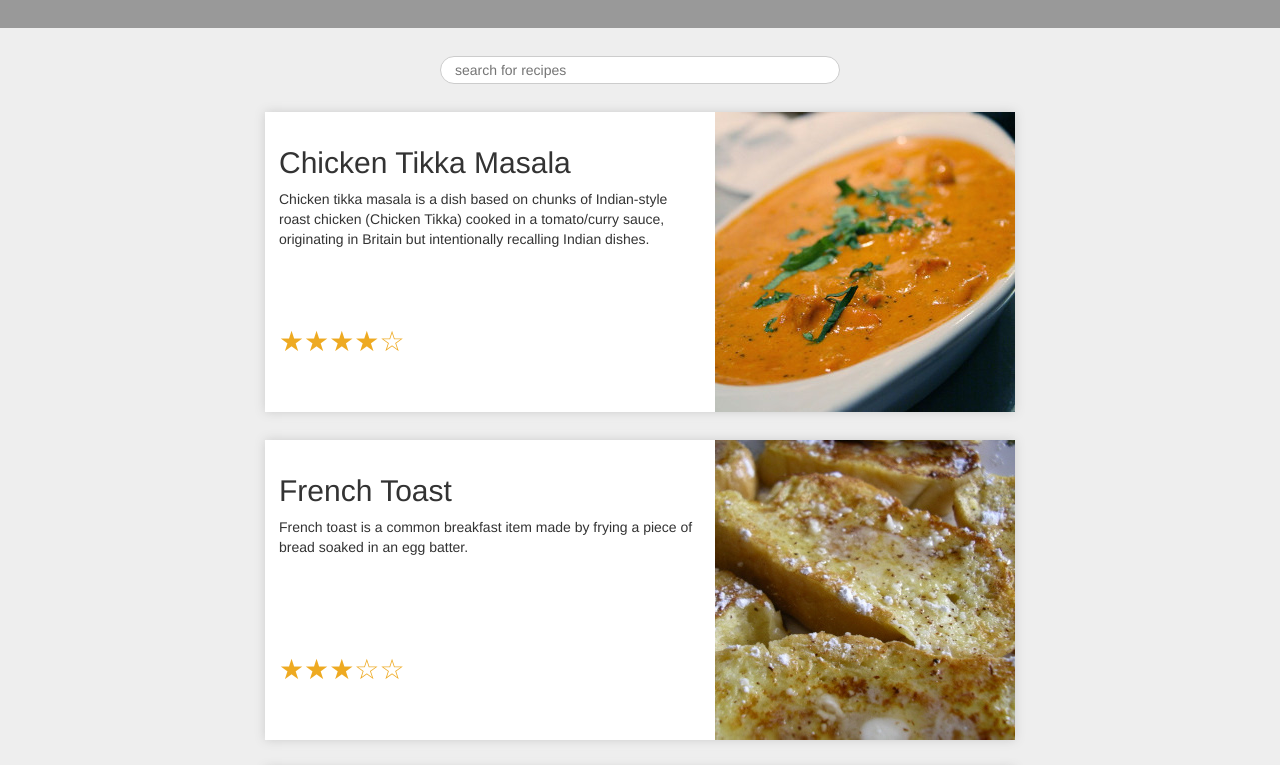
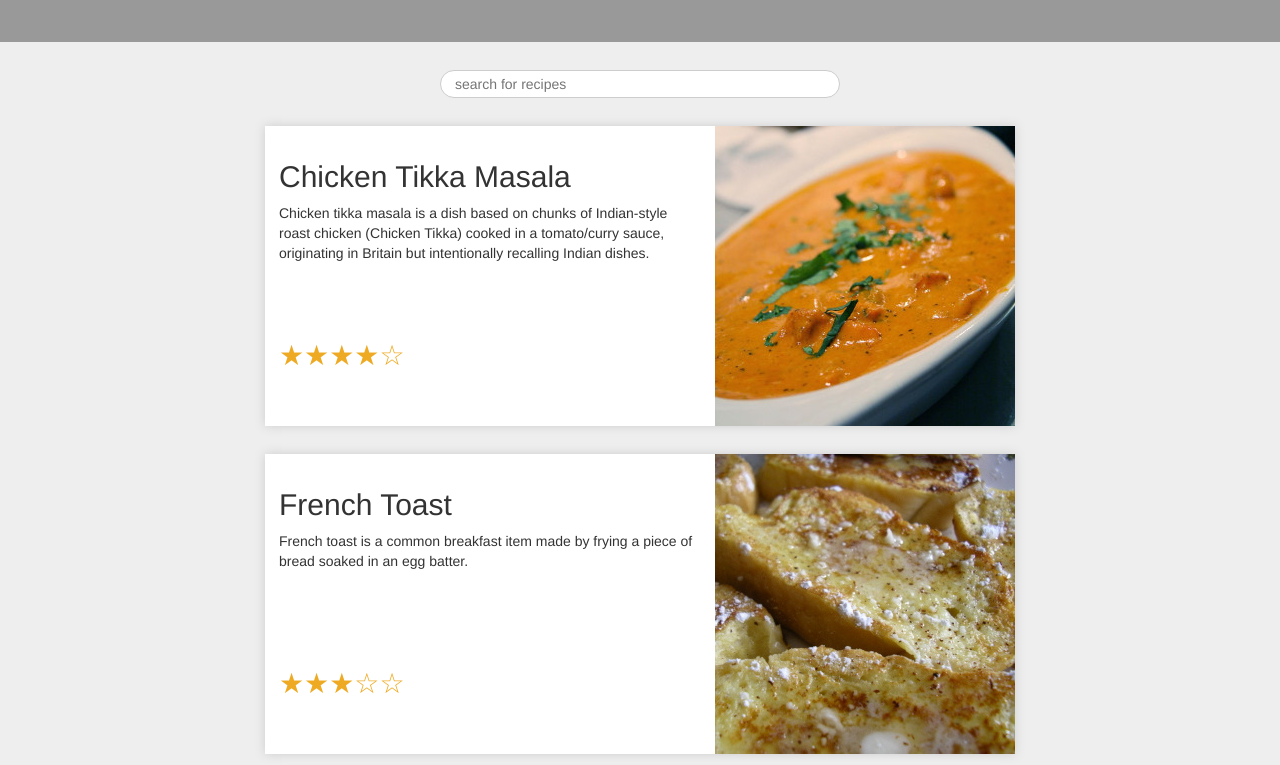
Before and after one commit to masak/recipe-app, a plain HTML site: page index.html in a window 1280 px wide. Shown: the top 765 px of the page. Drawn offline with Linux system fonts and the light colour scheme.

Commit message:
Make the navbar a little bit taller
Looks like that in the mockup, so why not.

```diff
--- a/css/recipes.css
+++ b/css/recipes.css
@@ -4,7 +4,7 @@ body {
 
 .navbar-recipes {
   background: #999;
-  min-height: 2em;
+  min-height: 3em;
   margin-bottom: 2em;
   border: none;
   border-radius: 0;
```
